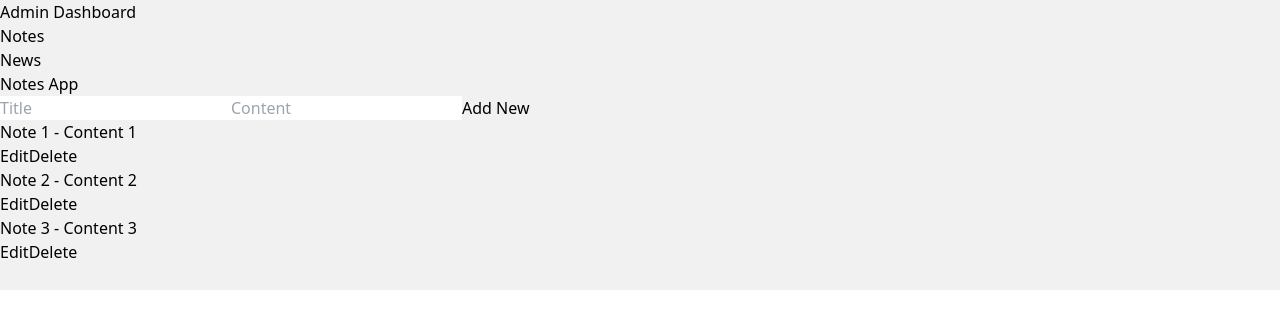
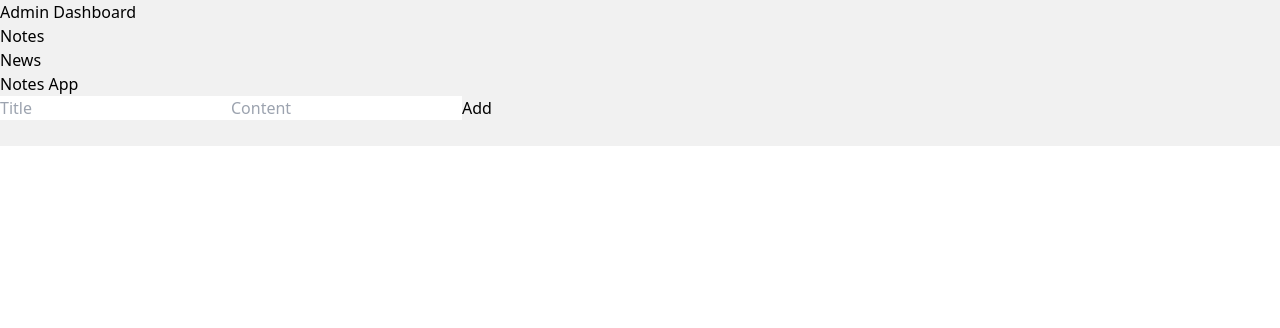
Before and after one commit to Delos-343/HimaTekkomITS-Admin-Dashboard, a React (Vite) app: page / in a window 1280 px wide. Both pictures are taken after a click on the item "Notes". Shown: the top 328 px of the page. Built offline with nearby package versions, Linux system fonts and the light colour scheme.

Commit message:
added local storage

```diff
--- a/src/components/notesapp/NotesApp.jsx
+++ b/src/components/notesapp/NotesApp.jsx
@@ -1,14 +1,19 @@
-import React, { useState } from 'react';
+import React, { useState, useEffect } from 'react';
 
 const NotesApp = () => {
+  const [notes, setNotes] = useState([]);
+  const [currentNote, setCurrentNote] = useState({ id: null, title: '', content: '' });
 
-  const [notes, setNotes] = useState([
-    { id: 1, title: 'Note 1', content: 'Content 1' },
-    { id: 2, title: 'Note 2', content: 'Content 2' },
-    { id: 3, title: 'Note 3', content: 'Content 3' },
-  ]);
+  useEffect(() => {
+    const storedNotes = localStorage.getItem('notes');
+    if (storedNotes) {
+      setNotes(JSON.parse(storedNotes));
+    }
+  }, []);
 
-  const [currentNote, setCurrentNote] = useState({ id: null, title: '', content: '' });
+  useEffect(() => {
+    localStorage.setItem('notes', JSON.stringify(notes));
+  }, [notes]);
 
   const addNote = () => {
     if (currentNote.title.trim() !== '') {
@@ -41,7 +46,7 @@ const NotesApp = () => {
 
   return (
     <div className="container mx-auto p-4">
-      <h1 className="text-2xl text-blue-500 font-bold mb-4">
+      <h1 className="text-2xl font-bold mb-4">
         Notes App
       </h1>
       <div className="mb-4 flex flex-col sm:flex-row">
@@ -72,10 +77,10 @@ const NotesApp = () => {
           </button>
         ) : (
           <button
-            className="bg-green-500 hover:bg-green-600 text-white font-light py-2 px-4 rounded"
+            className="bg-green-500 text-white px-4 py-1 rounded mb-2 sm:mb-0"
             onClick={addNote}
           >
-            Add New
+            Add
           </button>
         )}
       </div>
@@ -89,15 +94,15 @@ const NotesApp = () => {
               <div className="mb-2 sm:mb-0">
                 <span className="font-bold">{note.title}</span> - {note.content}
               </div>
-              <div className="flex space-x-2">
+              <div>
                 <button
-                  className="bg-blue-500 hover:bg-blue-600 text-white font-light py-1 px-4 rounded"
+                  className="bg-yellow-500 text-white px-2 py-1 rounded sm:mr-2"
                   onClick={() => editNote(note)}
                 >
                   Edit
                 </button>
                 <button
-                  className="bg-red-600 hover:bg-red-600 text-white font-light py-1 px-4 rounded"
+                  className="bg-red-500 text-white px-2 py-1 rounded"
                   onClick={() => deleteNote(note.id)}
                 >
                   Delete
```
